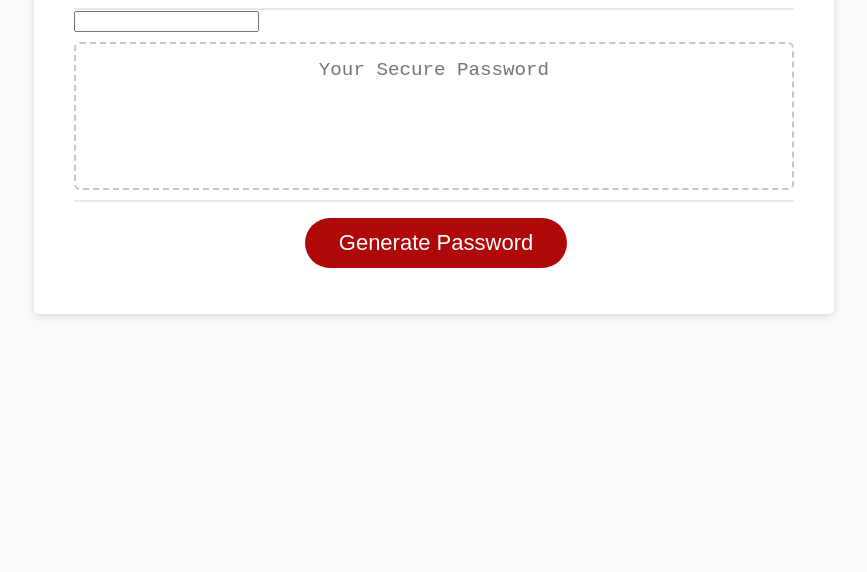
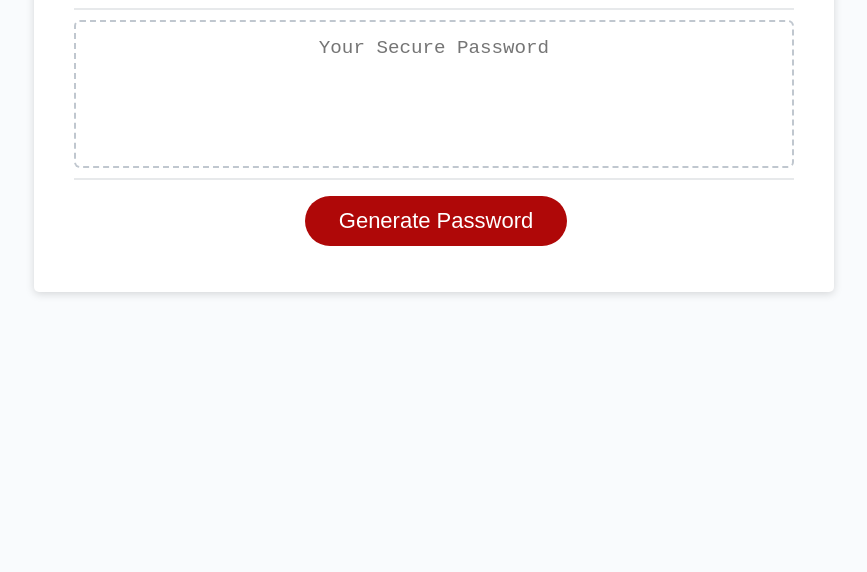
Before and after one commit to benrodriguezmoran/JS-random-password-generator, a plain HTML site: page Develop/index.html in a window 1280 px wide. Shown: the part 228-800 px from the top of the page, without its empty margins (206-1073 px from the left). Drawn offline with Linux system fonts and the light colour scheme.

Commit message:
Prompts instead of inputs

```diff
--- a/Develop/index.html
+++ b/Develop/index.html
@@ -16,9 +16,6 @@
         <div class="card-header">
           <h2>Generate a Password</h2>
         </div>
-        <div>
-          <input>
-        </div>
         <div class="card-body">
           <textarea
             readonly
```
